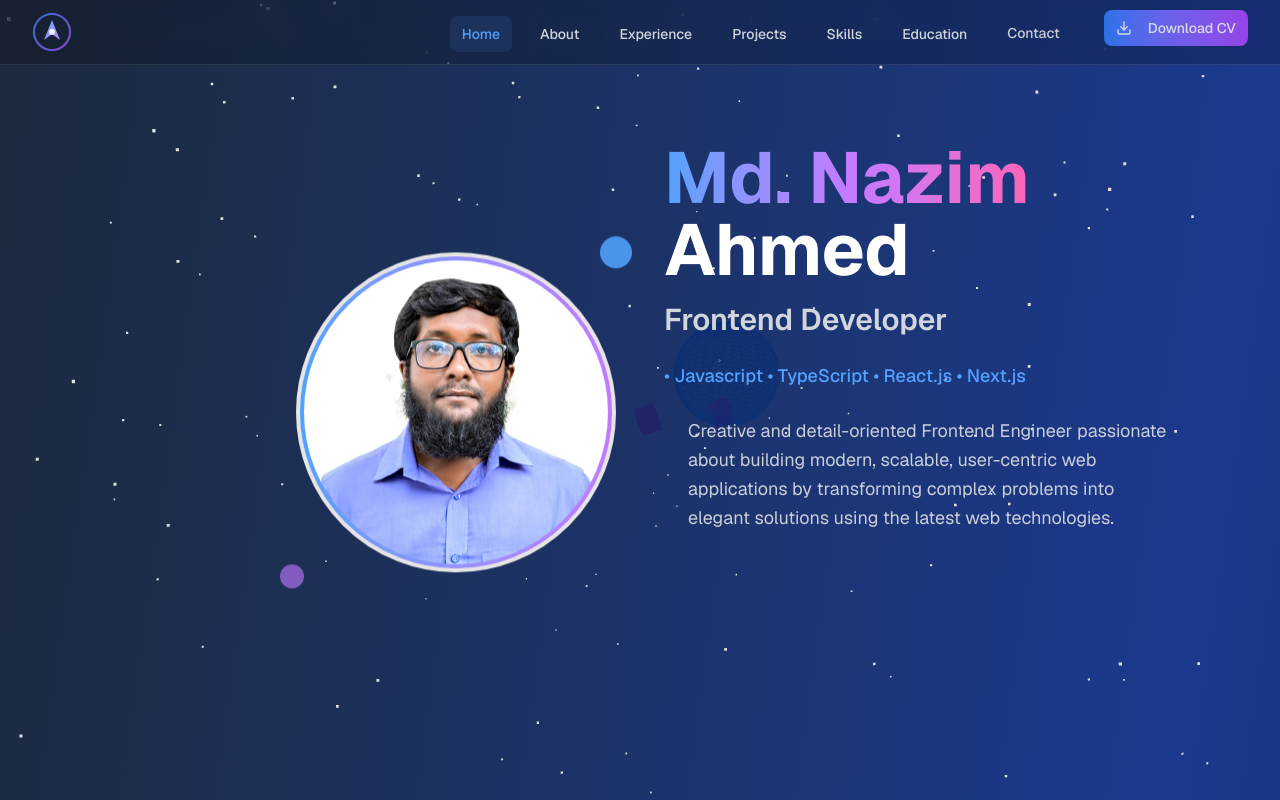
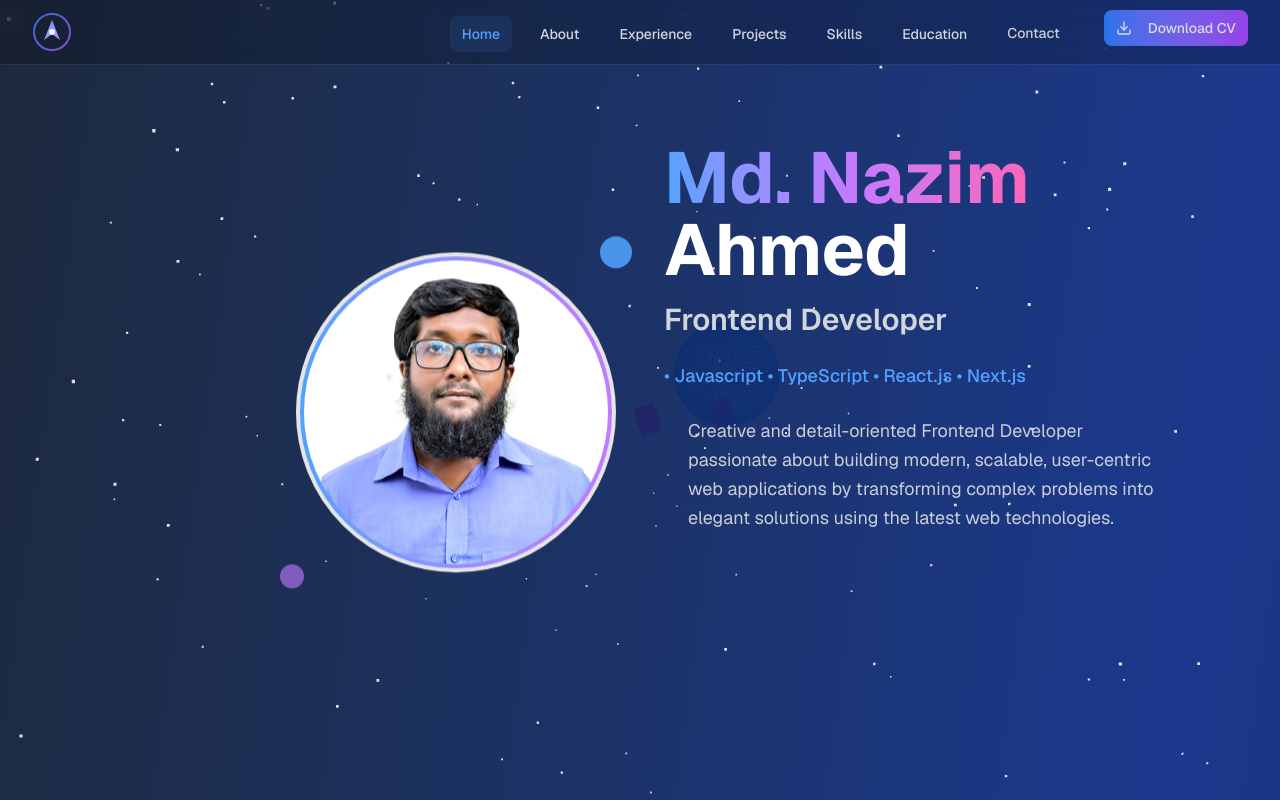
Before and after one commit to nazimnk9/nazim-portfolio, a Next.js app: page / in a window 1280 px wide. Shown: the top 800 px of the page. Built offline with nearby package versions, Linux system fonts and the light colour scheme.

Commit message:
solve issues

```diff
--- a/components/Hero.tsx
+++ b/components/Hero.tsx
@@ -180,7 +180,7 @@ export default function Hero() {
           </div>
 
           <p className="hero-description text-lg text-gray-300 leading-relaxed max-w-2xl">
-            Creative and detail-oriented Frontend Engineer passionate about building modern, scalable, user-centric web
+            Creative and detail-oriented Frontend Developer passionate about building modern, scalable, user-centric web
             applications by transforming complex problems into elegant solutions using the latest web technologies.
           </p>
 
```
